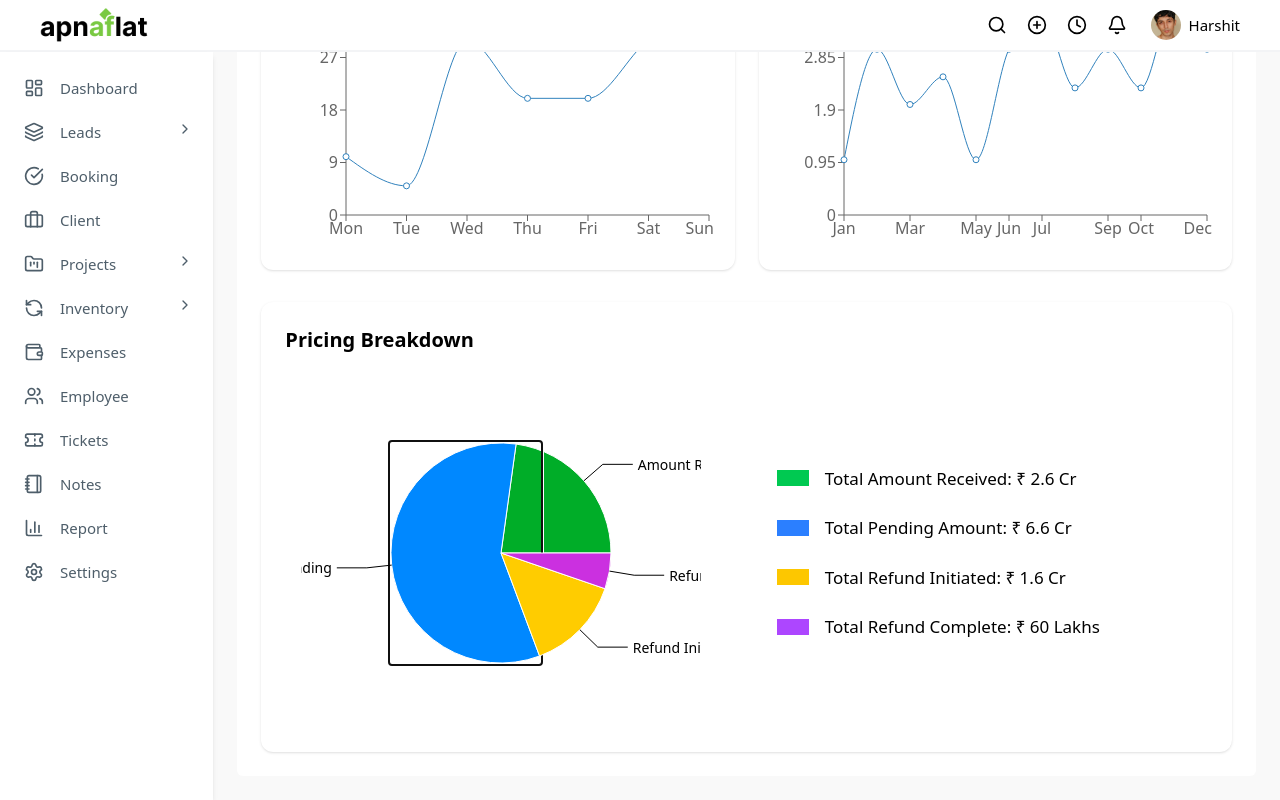
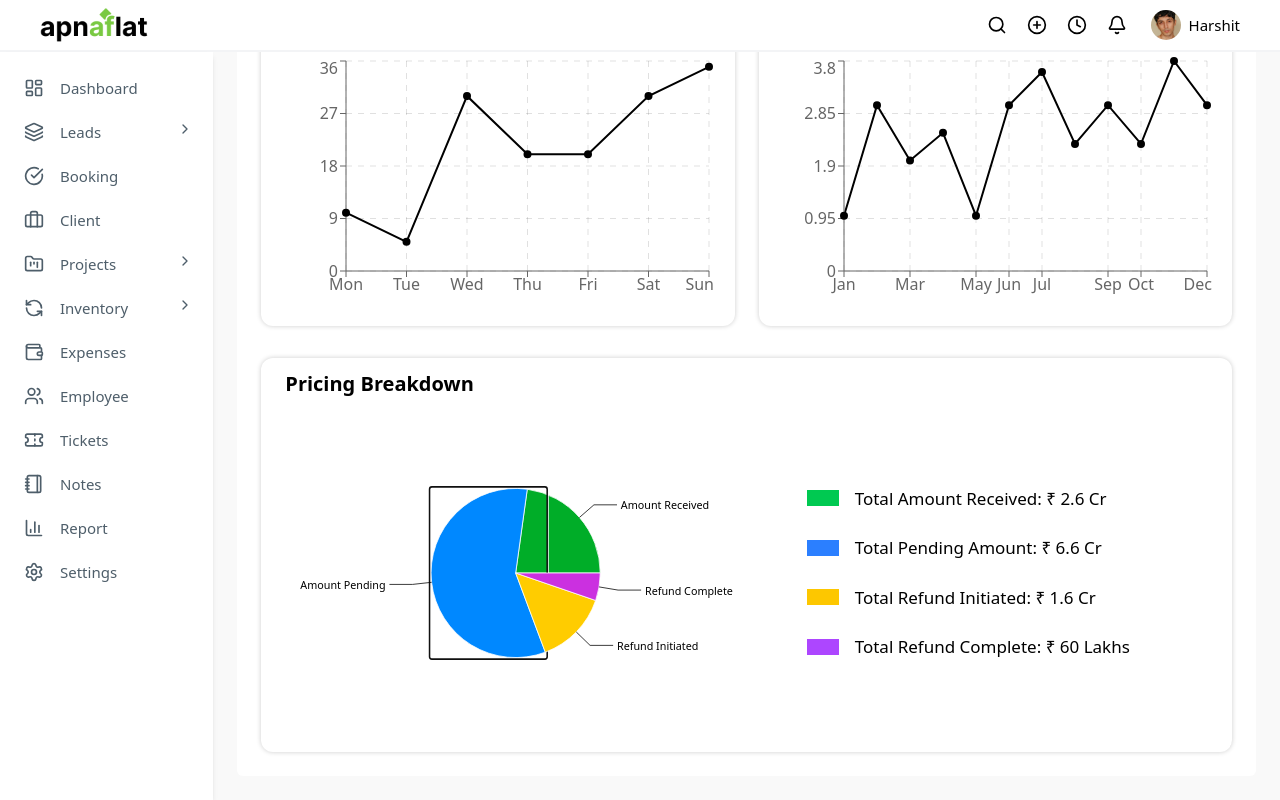
Before and after one commit to Abhinav22choubey/Mangement-Dashboard, a React (Vite) app: page /dashboard/Bookings in a window 1280 px wide. Both pictures are taken after a click on the element 500 px from the left and 552 px from the top of the page. Built offline with nearby package versions, Linux system fonts and the light colour scheme.

Commit message:
fix booking

```diff
--- a/src/components/Bookings/Booking.jsx
+++ b/src/components/Bookings/Booking.jsx
@@ -7,6 +7,7 @@ import {
   Tooltip,
   ResponsiveContainer,
   PieChart,
+  CartesianGrid,
   Pie,
   Cell,
 } from "recharts";
@@ -93,7 +94,7 @@ const renderCustomizedLabel = ({
 // ---------------- CARD ----------------
 const StatCard = ({ title, value, bg, iconBg, Icon }) => {
   return (
-    <div className={`flex justify-between items-center p-4 rounded-xl ${bg}`}>
+    <div className={`flex justify-between items-center p-2 px-4 rounded-xl ${bg}`}>
       <div className={`w-10 h-10 flex items-center justify-center rounded-md ${iconBg}`}>
         <Icon size={18} color="#fff" />
       </div>
@@ -145,39 +146,41 @@ const Booking = () => {
 
           {/* GRAPHS */}
           <div className="grid grid-cols-1 lg:grid-cols-2 gap-6 mt-8">
-            <div className="bg-white p-5 rounded-xl shadow">
+            <div className="bg-white p-5 rounded-xl shadow-[0_0_5px_rgba(0,0,0,0.2)]">
               <h3 className="text20 font-semibold mb-4">Weekly booking graph</h3>
               <ResponsiveContainer width="100%" height={250}>
                 <LineChart data={weeklyData}>
+                  <CartesianGrid strokeDasharray="6 6" className="opacity-12" stroke="#000000" />
                   <XAxis dataKey="day" />
                   <YAxis />
-                  <Tooltip />
-                  <Line type="monotone" dataKey="value" />
+                  <Tooltip stroke="#000000" />
+                  <Line dot={{fill:"#000000"}} stroke="#000000" strokeWidth={"2"} type="line" dataKey="value" />
                 </LineChart>
               </ResponsiveContainer>
             </div>
 
-            <div className="bg-white p-5 rounded-xl shadow">
+            <div className="bg-white p-5 rounded-xl shadow-[0_0_5px_rgba(0,0,0,0.2)]">
               <h3 className="text20 font-semibold mb-4">Monthly Revenue Graph</h3>
               <ResponsiveContainer width="100%" height={250}>
                 <LineChart data={monthlyData}>
+                   <CartesianGrid strokeDasharray="6 6" className="opacity-12" stroke="#000000" />
                   <XAxis dataKey="month" />
                   <YAxis />
                   <Tooltip />
-                  <Line type="monotone" dataKey="value" />
+                  <Line dot={{fill:"#000000"}} stroke="#000000" strokeWidth={"2"} type="line" dataKey="value" />
                 </LineChart>
               </ResponsiveContainer>
             </div>
           </div>
 
           {/* PIE */}
-          <div className="bg-white p-6 rounded-xl shadow mt-8">
-            <h3 className="text20 font-semibold mb-6">Pricing Breakdown</h3>
+          <div className="bg-white px-6 py-1 rounded-xl shadow-[0_0_5px_rgba(0,0,0,0.2)] mt-8">
+            <h3 className="text20 font-semibold mt-2 mb-0">Pricing Breakdown</h3>
 
             <div className="flex flex-col lg:flex-row items-center justify-between gap-12">
 
               <div className="flex justify-center w-full lg:w-1/2">
-                <ResponsiveContainer width={400} height={350}>
+                <ResponsiveContainer width={600} height={350}>
                   <PieChart
                     margin={{ top: 20, right: 80, left: 80, bottom: 20 }}
                     style={{ overflow: "visible" }}
```
